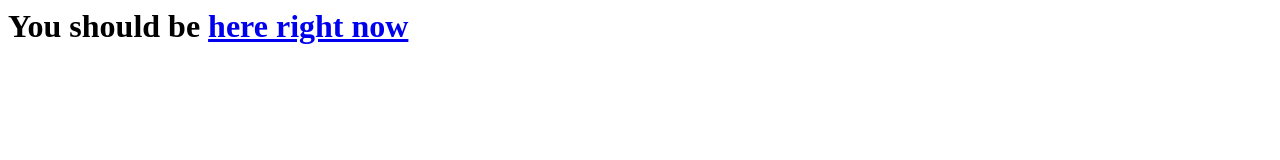
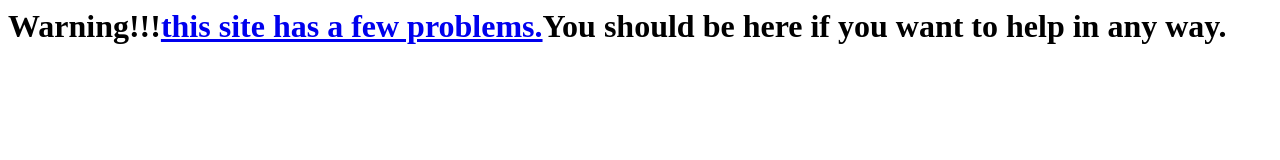
Before and after one commit to opensus-web/opensus-web.github.io, a plain HTML site: page index.html in a window 1280 px wide. Drawn offline with Linux system fonts and the light colour scheme.

Commit message:
Update index.html

```diff
--- a/index.html
+++ b/index.html
@@ -4,6 +4,6 @@
   <meta http-equiv="refresh" content="time; URL=opensuspect.html" />
   </head>
   <body>
-    <h1>You should be <a href="opensuspect.html">here right now</a>
+    <h1>Warning!!!<a href="opensuspect.html">this site has a few problems.</a>You should be here if you want to help in any way.</h1>
       </body>
     </html>
```
